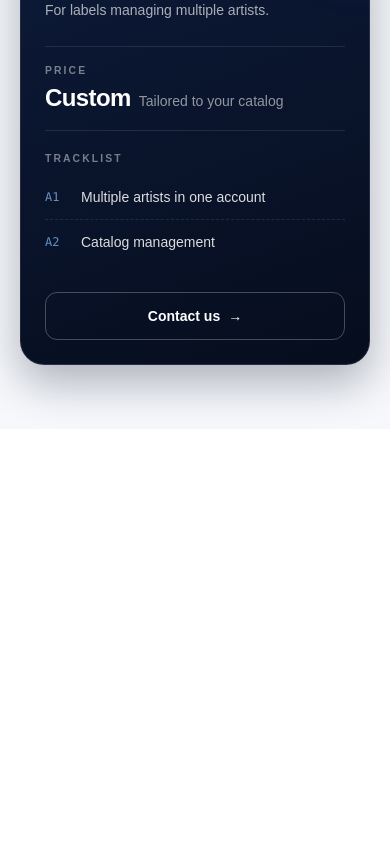
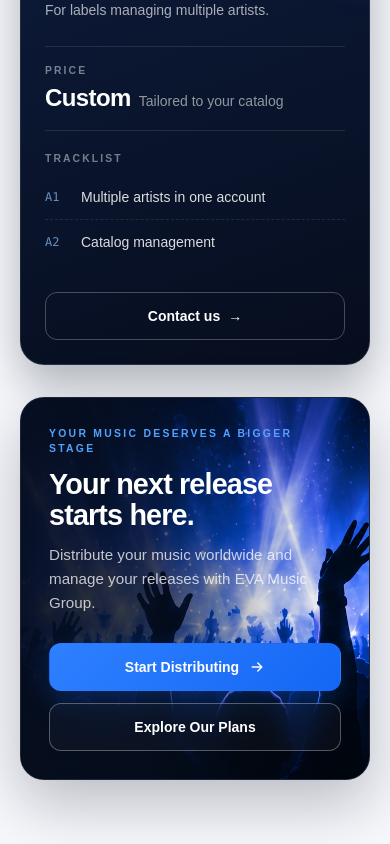
Before and after one commit to mbsva13/eva-music-group-web, a Next.js app: page / in a window 390 px wide. Shown: the part 6024-6868 px from the top of the page. Before the commit the page ends 6453 px from the top, so only its background shows below. Built offline with nearby package versions, Linux system fonts and the light colour scheme.

Commit message:
feat: add cta section

```diff
--- a/src/app/page.tsx
+++ b/src/app/page.tsx
@@ -5,6 +5,7 @@ import { FeaturesSection } from "@/components/features-section";
 import { HowItWorks } from "@/components/how-it-works";
 import { AudienceSections } from "@/components/audience-sections";
 import { PricingPreview } from "@/components/pricing-preview";
+import { CtaBanner } from "@/components/cta-banner";
 
 
 export default function Home() {
@@ -18,6 +19,7 @@ export default function Home() {
 <HowItWorks />
 <AudienceSections />
 <PricingPreview />
+<CtaBanner />
       </main>
     </>
   );
--- /dev/null
+++ b/src/components/cta-banner.tsx
@@ -0,0 +1,77 @@
+import Image from "next/image";
+import Link from "next/link";
+
+export function CtaBanner() {
+  return (
+    <section
+      aria-labelledby="cta-heading"
+      className="bg-[#f6f8fc] px-5 pb-16 sm:px-8 sm:pb-20 lg:px-10 lg:pb-24"
+    >
+      <div>
+        <div className="group relative isolate mx-auto w-full max-w-[90rem] overflow-hidden rounded-3xl border border-white/10 bg-[#060d1d] text-white shadow-[0_24px_60px_rgba(6,13,29,0.25)]">
+          <Image
+            src="/artwork/same-music.png"
+            alt=""
+            fill
+            sizes="(min-width: 1440px) 1360px, 100vw"
+            className="-z-20 object-cover object-[70%_center] transition-[scale] duration-700 ease-out group-hover:scale-[1.03] motion-reduce:transition-none"
+          />
+
+          <div className="absolute inset-0 -z-10 bg-[linear-gradient(90deg,rgba(6,13,29,0.95)_0%,rgba(6,13,29,0.8)_35%,rgba(6,13,29,0.15)_70%,rgba(6,13,29,0)_100%)]" />
+
+          <div className="flex min-h-[20rem] max-w-xl flex-col justify-center p-7 sm:min-h-[18rem] sm:p-10 lg:p-12">
+            <p className="text-[0.65rem] font-bold uppercase tracking-[0.22em] text-blue-400 sm:text-xs">
+              Your music deserves a bigger stage
+            </p>
+
+            <h2
+              id="cta-heading"
+              className="mt-3 text-[clamp(1.8rem,4.5vw,2.75rem)] font-bold leading-[1.08] tracking-[-0.03em]"
+            >
+              Your next release starts here.
+            </h2>
+
+            <p className="mt-3 max-w-md text-[0.95rem] leading-6 text-white/75 sm:text-base sm:leading-7">
+              Distribute your music worldwide and manage your releases with EVA
+              Music Group.
+            </p>
+
+            <div className="mt-7 flex flex-col gap-3 sm:flex-row">
+              <Link
+                href="/distribution"
+                className="button button-primary w-full text-sm sm:w-auto"
+              >
+                Start Distributing
+                <ArrowIcon />
+              </Link>
+
+              <Link
+                href="/pricing"
+                className="inline-flex min-h-12 w-full items-center justify-center rounded-[var(--radius-eva)] border border-white/30 bg-white/[0.03] px-5 py-3 text-sm font-bold leading-none text-white backdrop-blur-md transition-colors hover:border-white/55 hover:bg-white/8 focus-visible:outline-none focus-visible:ring-2 focus-visible:ring-eva-blue-400 focus-visible:ring-offset-2 focus-visible:ring-offset-[#060d1d] sm:w-auto"
+              >
+                Explore Our Plans
+              </Link>
+            </div>
+          </div>
+        </div>
+      </div>
+    </section>
+  );
+}
+
+function ArrowIcon() {
+  return (
+    <svg
+      aria-hidden="true"
+      viewBox="0 0 20 20"
+      className="size-4"
+      fill="none"
+      stroke="currentColor"
+      strokeLinecap="round"
+      strokeLinejoin="round"
+      strokeWidth="1.8"
+    >
+      <path d="M4 10h12M11 5l5 5-5 5" />
+    </svg>
+  );
+}
--- a/src/components/pricing-preview.tsx
+++ b/src/components/pricing-preview.tsx
@@ -8,7 +8,7 @@ export function PricingPreview() {
       aria-labelledby="pricing-heading"
       className="bg-[#f6f8fc] text-slate-900"
     >
-      <div className="mx-auto grid w-full max-w-[90rem] grid-cols-1 gap-5 px-5 pb-16 sm:px-8 sm:pb-20 md:grid-cols-3 lg:px-10 lg:pb-24 xl:grid-cols-4 xl:gap-6">
+      <div className="mx-auto grid w-full max-w-[90rem] grid-cols-1 gap-5 px-5 pb-8 sm:px-8 sm:pb-10 md:grid-cols-3 lg:px-10 lg:pb-12 xl:grid-cols-4 xl:gap-6">
         <div className="flex flex-col md:col-span-3 xl:col-span-1 xl:pr-4">
           <p className="text-[0.65rem] font-bold uppercase tracking-[0.22em] text-slate-500 sm:text-xs">
             Pricing
```
Also changed, not shown: public/artwork/same-music.png (added).
